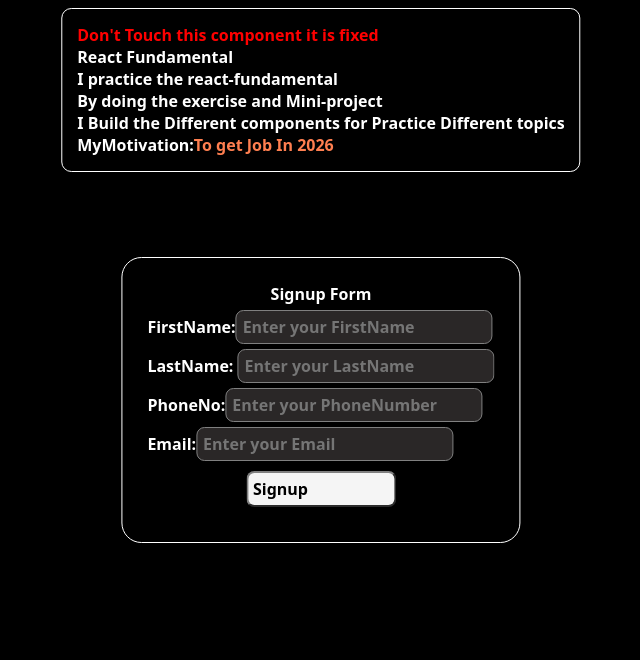
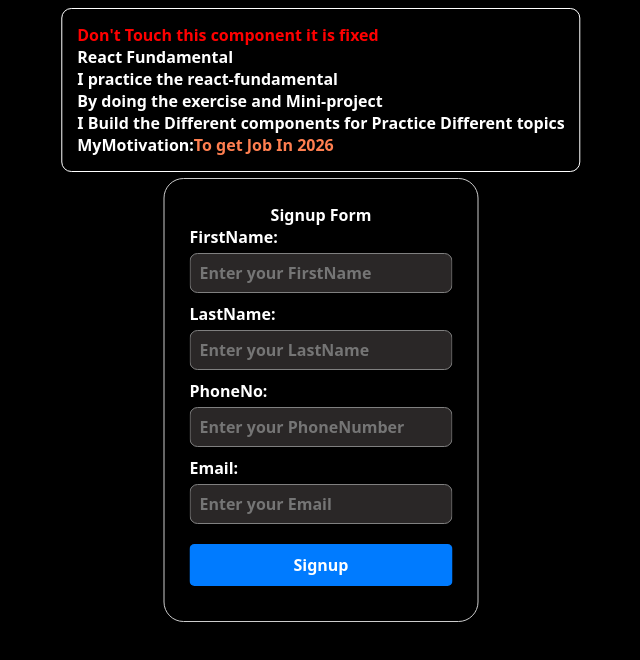
Before and after one commit to nikhildev-webapp/ReactFundamentals, a React (Vite) app: page / in a window 1280 px wide. Shown: the top 660 px of the page, without its empty margins (319-959 px from the left). Built offline with nearby package versions, Linux system fonts and the light colour scheme.

Commit message:
add the form validation in signup form using ai

```diff
--- a/src/components/Form/Form.jsx
+++ b/src/components/Form/Form.jsx
@@ -1,7 +1,7 @@
-// Signup Form – Basic form with validation and submit alert.
-import React from 'react'
+import React, { useState } from 'react';
+
 const FormContainer = {
-    border: '1px solid',
+    border: '1px solid #ccc', // Changed border for better visibility
     padding: '25px',
     display: 'inline-block',
     position: 'absolute',
@@ -9,34 +9,148 @@ const FormContainer = {
     left: '50%',
     transform: 'translate(-50%,-50%)',
     borderRadius: '20px',
+    boxShadow: '0 4px 8px rgba(0,0,0,0.1)', // Added a subtle shadow
+    minWidth: '300px'
+};
+
+const Form = () => {
+    const [firstName, setFirstName] = useState('');
+    const [lastName, setLastName] = useState('');
+    const [phoneNo, setPhoneNo] = useState('');
+    const [email, setEmail] = useState('');
+    // State to hold validation errors for each field
+    const [errors, setErrors] = useState({});
+
+    const validateForm = () => {
+        let formErrors = {};
+        let isValid = true;
+
+        if (!firstName.trim()) {
+            formErrors.firstName = 'First Name is required';
+            isValid = false;
         }
-const Form = () => {
+        if (!lastName.trim()) {
+            formErrors.lastName = 'Last Name is required';
+            isValid = false;
+        }
+        if (!phoneNo.trim()) {
+            formErrors.phoneNo = 'Phone Number is required';
+            isValid = false;
+        }
+        if (!email.trim()) {
+            formErrors.email = 'Email is required';
+            isValid = false;
+        }
+
+        setErrors(formErrors);
+        return isValid;
+    };
+
+    const handleSubmit = (event) => {
+        event.preventDefault(); // Corrected typo
+
+        if (validateForm()) {
+            // If validation passes, show a success message or submit data
+            alert('Form submitted successfully!');
+            // You can also perform an API call here to submit the form data
+            console.log('Submitting Data:', { firstName, lastName, phoneNo, email });
+        } else {
+            // If validation fails, errors state is updated and messages will render
+            alert('Please fill in all required fields.'); // Alert message as requested
+        }
+    };
+
+    const inputStyle = {
+        display: 'block',
+        width: '100%',
+        padding: '8px',
+        margin: '5px 0 10px 0',
+        boxSizing: 'border-box'
+    };
+
+    const errorStyle = {
+        color: 'red',
+        fontSize: '12px',
+        marginBottom: '10px',
+        display: 'block'
+    };
+
     return (
         <>
-          <div  style={FormContainer}>
-              <h1 style={{textAlign:"center",fontWeight:'bold'}}>Signup Form</h1>
-              <form>
+            <div style={FormContainer}>
+                <h1 style={{ textAlign: "center", fontWeight: 'bold' }}>Signup Form</h1>
+                <form onSubmit={handleSubmit}>
                     <div>
                         <label htmlFor="firstName">FirstName:</label>
-                      <input type="text" name="firstName" id="firstName" placeholder='Enter your FirstName'/>
+                        <input
+                            type="text"
+                            name="firstName"
+                            id="firstName"
+                            placeholder='Enter your FirstName'
+                            value={firstName}
+                            onChange={(event) => setFirstName(event.target.value)}
+                            style={inputStyle}
+                        />
+                        {errors.firstName && <span style={errorStyle}>{errors.firstName}</span>}
                     </div>
                     <div>
                         <label htmlFor="lastName">LastName: </label>
-                      <input type="text" name="lastName" id="lastName" placeholder='Enter your LastName'/>
+                        <input
+                            type="text"
+                            name="lastName"
+                            id="lastName"
+                            placeholder='Enter your LastName'
+                            value={lastName}
+                            onChange={(event) => setLastName(event.target.value)}
+                            style={inputStyle}
+                        />
+                        {errors.lastName && <span style={errorStyle}>{errors.lastName}</span>}
                     </div>
                     <div>
-                      <label htmlFor="userName">PhoneNo:</label>
-                      <input type="tel" name="userName" id="userName" placeholder='Enter your PhoneNumber'/>
+                        <label htmlFor="phoneNo">PhoneNo:</label>
+                        <input
+                            type="tel"
+                            name="phoneNo"
+                            id="phoneNo"
+                            placeholder='Enter your PhoneNumber'
+                            value={phoneNo}
+                            onChange={(event) => setPhoneNo(event.target.value)}
+                            style={inputStyle}
+                        />
+                        {errors.phoneNo && <span style={errorStyle}>{errors.phoneNo}</span>}
                     </div>
                     <div>
-                      <label htmlFor="userName">Email:</label>
-                      <input type="tel" name="userName" id="userName" placeholder='Enter your Email'/>
+                        <label htmlFor="Email">Email:</label>
+                        <input
+                            type="email"
+                            name="Email"
+                            id="Email"
+                            placeholder='Enter your Email'
+                            value={email}
+                            onChange={(event) => setEmail(event.target.value)}
+                            style={inputStyle}
+                        />
+                        {errors.email && <span style={errorStyle}>{errors.email}</span>}
                     </div>
-                  <button type='submit' style={{ margin: '10px', display: 'flex', justifySelf: "center", textAlign:'center'}}>Signup</button>
+                    <button
+                        type='submit'
+                        style={{
+                            margin: '10px 0',
+                            width: '100%',
+                            padding: '10px',
+                            backgroundColor: '#007bff',
+                            color: 'white',
+                            border: 'none',
+                            borderRadius: '5px',
+                            cursor: 'pointer'
+                        }}
+                    >
+                        Signup
+                    </button>
                 </form>
             </div>
         </>
-  )
-}
+    );
+};
 
-export default Form
+export default Form;
```
Lines whose indentation alone changed are shown as unchanged.
